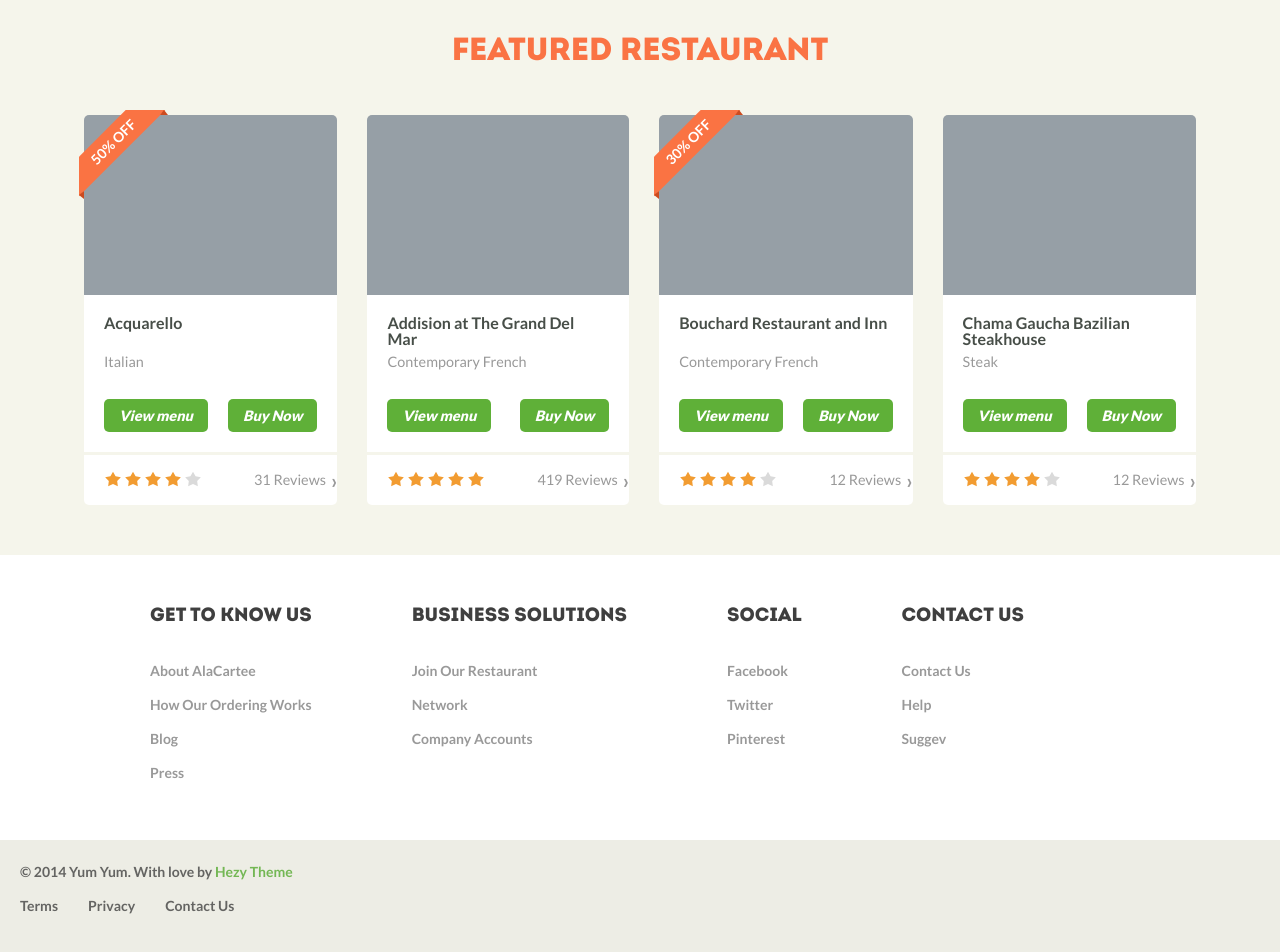
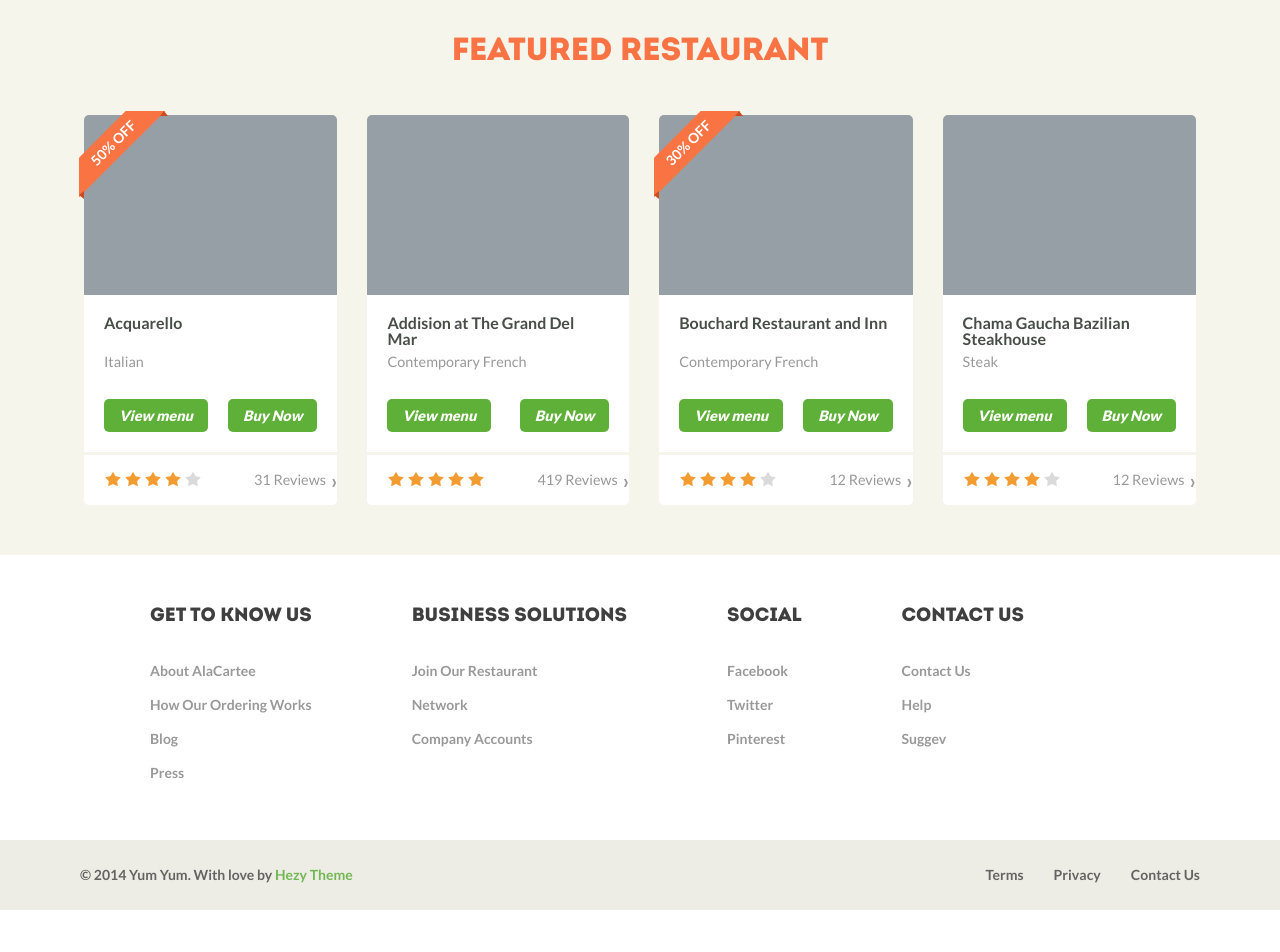
Before and after one commit to factoriaf5-p52/yum-yum-letjoel, a plain HTML site: page index.html in a window 1280 px wide. Shown: the part 4553-5505 px from the top of the page. After the commit the page ends 5463 px from the top, so only its background shows below. Drawn offline with Linux system fonts and the light colour scheme.

Commit message:
Desktop completado

```diff
--- a/css/style.css
+++ b/css/style.css
@@ -903,6 +903,8 @@ footer {
 
 }
 .footer-container {
+    display:flex;
+    flex-direction: column;
     padding-left: 20px;
     padding-top: 25px;
 
@@ -1116,4 +1118,38 @@ footer {
         justify-content: flex-start;
         padding-left: 150px;
     }
+    footer {
+        height: 70px;
+    }
+    .footer-container {
+        display: flex;
+        flex-direction: row;
+        justify-content: space-between;
+        padding-left: 80px;
+        padding-right: 80px;
+        padding-top: 28px;
+
+    }
+    .footer-li {
+        padding-top: 0px;
+    }
+
+    /* RIBBON START https: //codepen.io/nxworld/pen/oLdoWb*/
+    .triangle-up {
+        top: -4px;
+        left: 76px;
+    }
+
+    .triangle-down {
+        top: 76px;
+        left: -5px;
+    }
+
+    .ribbon-top-left {
+        top: -4px;
+        left: -5px;
+    }
+
+    /* RIBBON END */
+
 }
```
Also changed, not shown: index.html (+3 -4 lines).
